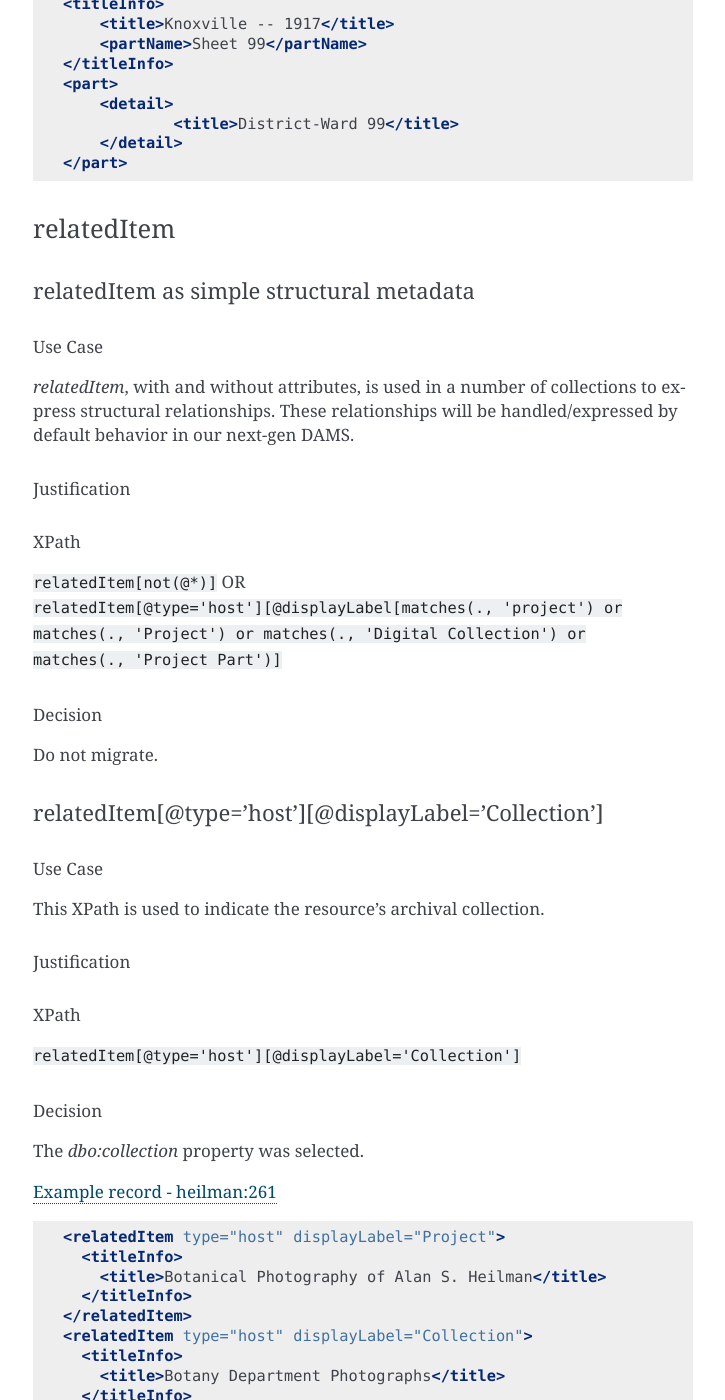
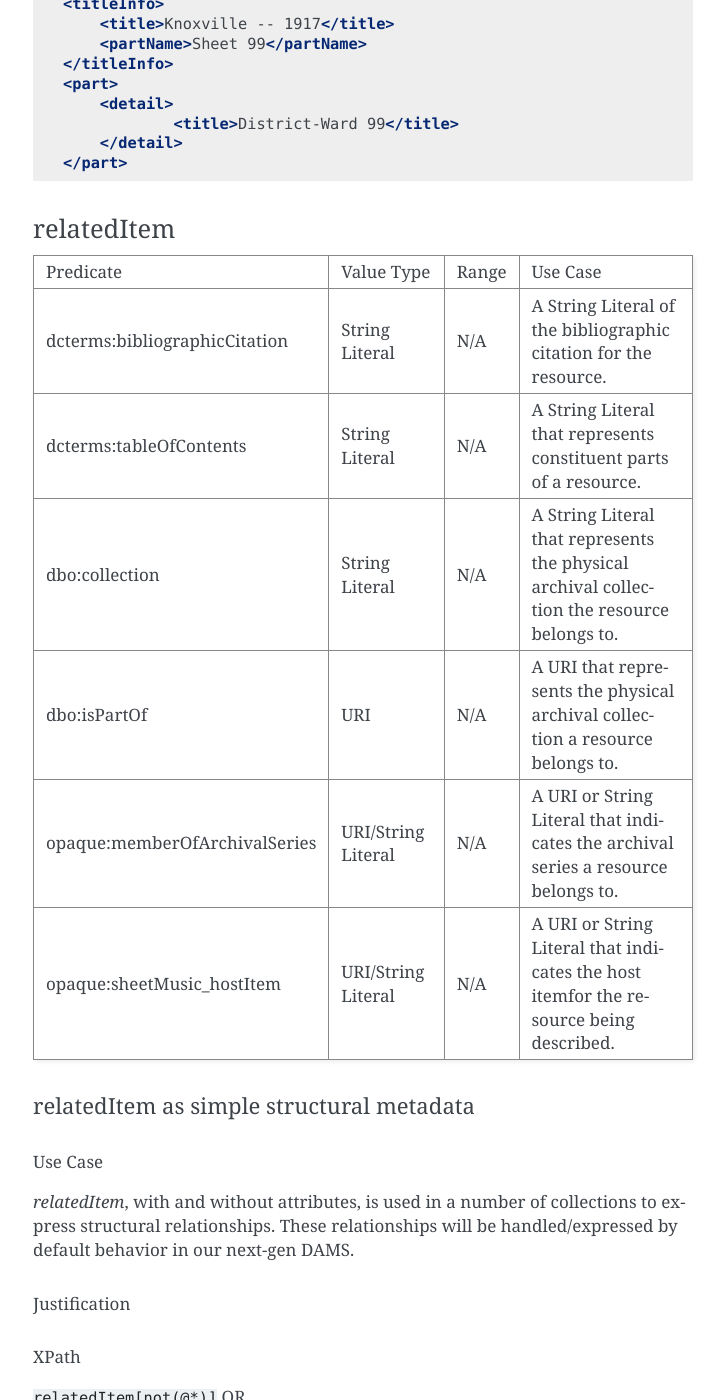
Before and after one commit to UTKcataloging/mods_to_rdf, a Sphinx documentation site: the page built from docs/source/contents/4_draft_mapping.rst, in a window 1280 px wide and 1400 px high, scrolled down 45623 px. Shown: the whole window, without its empty margins (387-1112 px from the left). Built offline with Sphinx 7.4.7, drawn with Linux system fonts in a browser that asks for light colours; formulas are drawn with MathJax 3.

Commit message:
Add predicate table and additional sections

```diff
--- a/docs/source/contents/4_draft_mapping.rst
+++ b/docs/source/contents/4_draft_mapping.rst
@@ -2152,6 +2152,22 @@ Drop all values in mods:part.
 relatedItem
 ===========
 
++-------------------------------+--------------------+-------+--------------------------------------------------------------------------------------------+
+| Predicate                     | Value Type         | Range | Use Case                                                                                   |
++-------------------------------+--------------------+-------+--------------------------------------------------------------------------------------------+
+| dcterms:bibliographicCitation | String Literal     | N/A   | A String Literal of the bibliographic citation for the resource.                           |
++-------------------------------+--------------------+-------+--------------------------------------------------------------------------------------------+
+| dcterms:tableOfContents       | String Literal     | N/A   | A String Literal that represents constituent parts of a resource.                          |
++-------------------------------+--------------------+-------+--------------------------------------------------------------------------------------------+
+| dbo:collection                | String Literal     | N/A   | A String Literal that represents the physical archival collection the resource belongs to. |
++-------------------------------+--------------------+-------+--------------------------------------------------------------------------------------------+
+| dbo:isPartOf                  | URI                | N/A   | A URI that represents the physical archival collection a resource belongs to.              |
++-------------------------------+--------------------+-------+--------------------------------------------------------------------------------------------+
+| opaque:memberOfArchivalSeries | URI/String Literal | N/A   | A URI or String Literal that indicates the archival series a resource belongs to.          |
++-------------------------------+--------------------+-------+--------------------------------------------------------------------------------------------+
+| opaque:sheetMusic_hostItem    | URI/String Literal | N/A   | A URI or String Literal that indicates the host itemfor the resource being described.      |
++-------------------------------+--------------------+-------+--------------------------------------------------------------------------------------------+
+
 relatedItem as simple structural metadata
 -----------------------------------------
 Use Case
```
